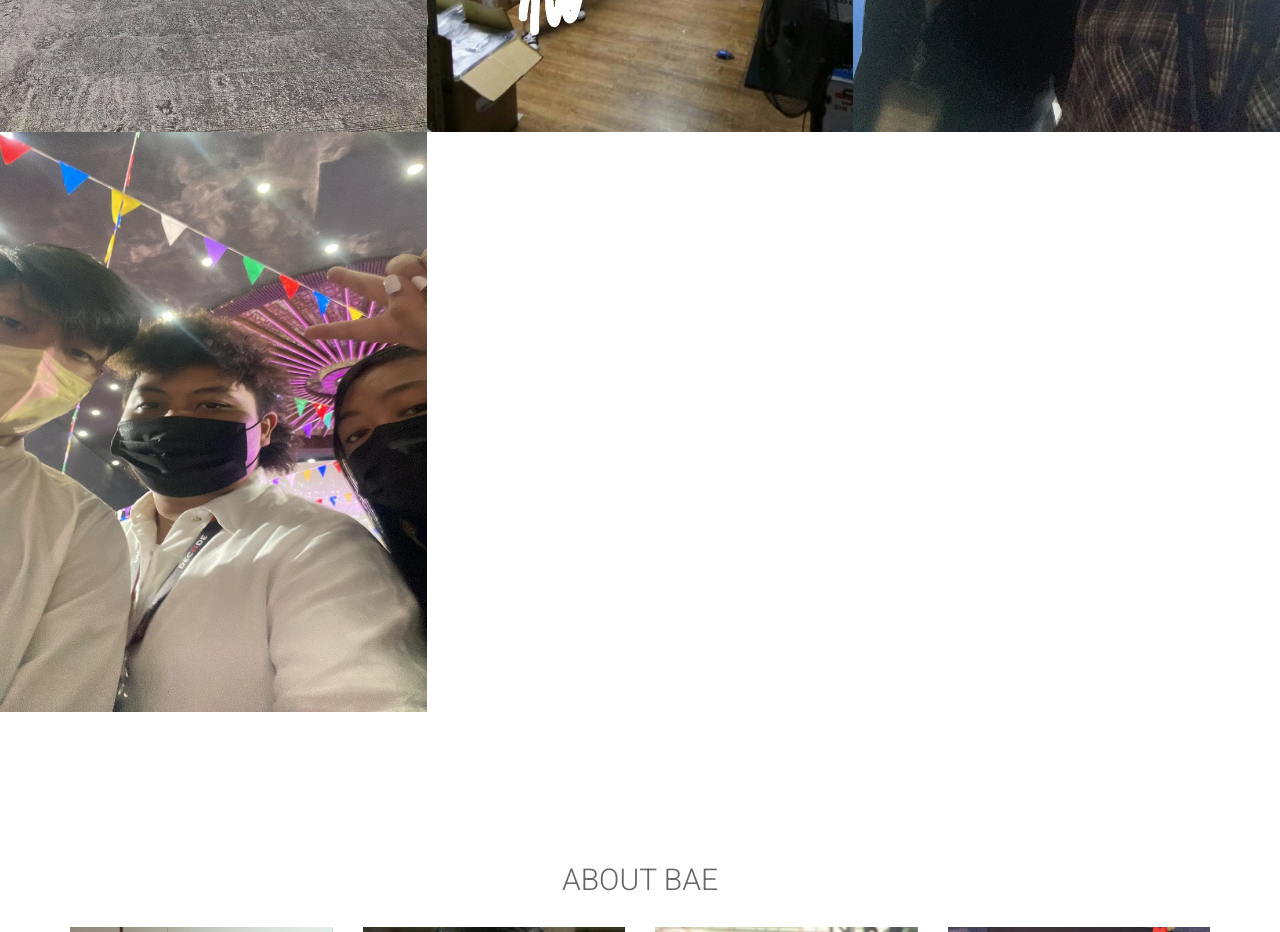
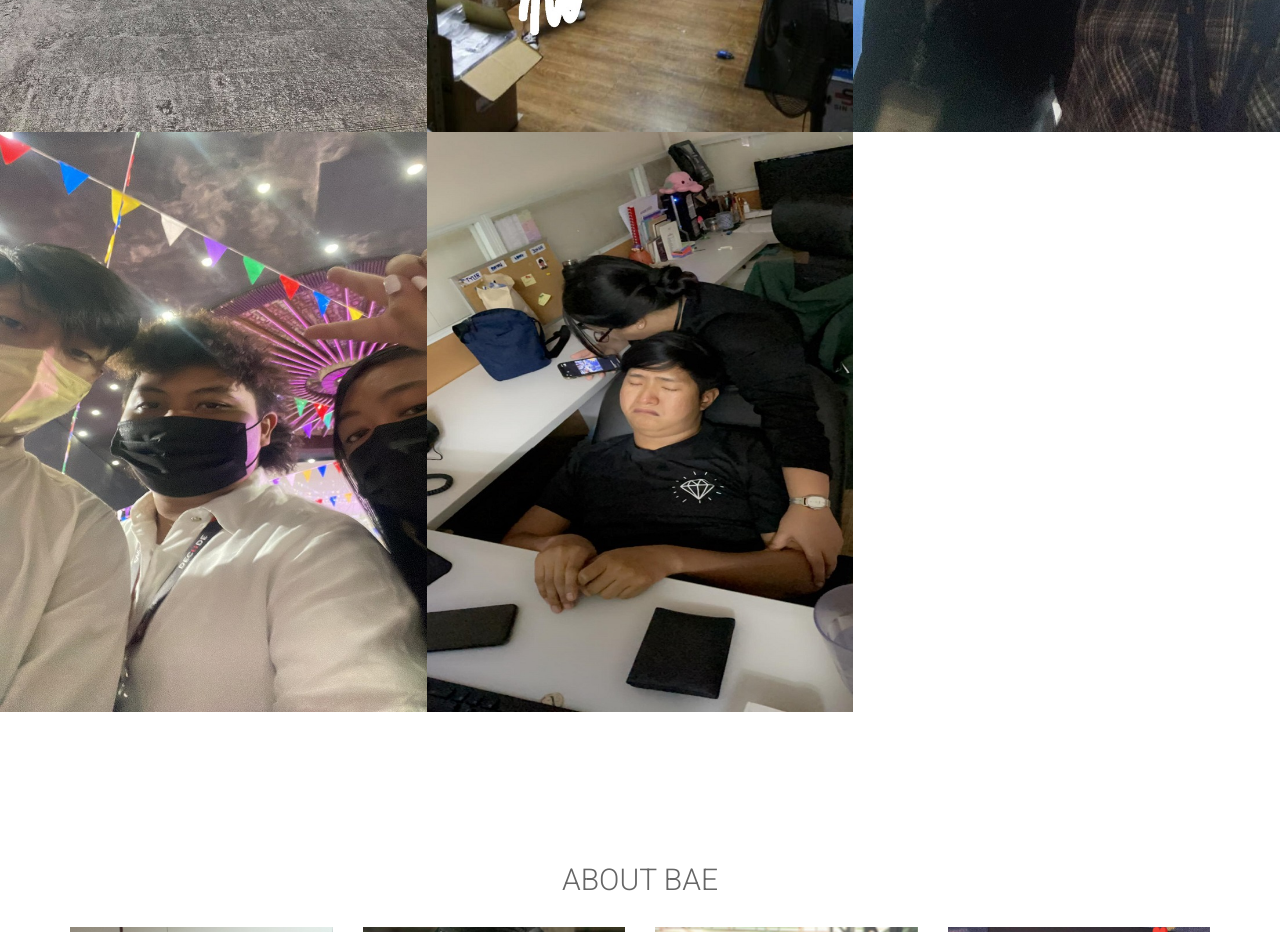
Before and after one commit to markarquero/markarquero.github.io, a plain HTML site: page bae/index.html in a window 1280 px wide. Shown: the part 4020-4952 px from the top of the page. Drawn offline with Linux system fonts and the light colour scheme.

Commit message:
Update index.html
Sad Bae

```diff
--- a/bae/index.html
+++ b/bae/index.html
@@ -254,6 +254,14 @@
         <figcaption>
             <p style="font-size:20px";><br/><br/><br/><br/><strong>Event with Bae</strong><br/>
             <a href="joash/event-with-bae.jpg" title="Event with Bae" data-gallery>View more</a></p>
+        </figcaption>
+    </figure>
+
+	<figure class="effect-oscar  wowload fadeIn">
+        <img src="joash/sadbae.jpg" alt="img01"/>
+        <figcaption>
+            <p style="font-size:20px";><br/><br/><br/><br/><strong>Sad Bae</strong><br/>
+            <a href="joash/sadbae.jpg" title="Sad Bae" data-gallery>View more</a></p>
         </figcaption>
     </figure>
 </div>
```
